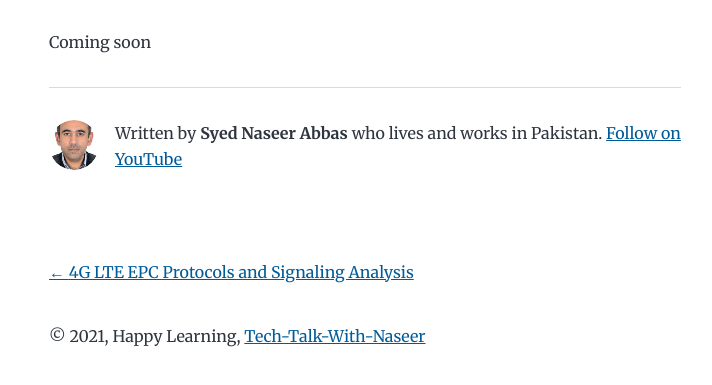
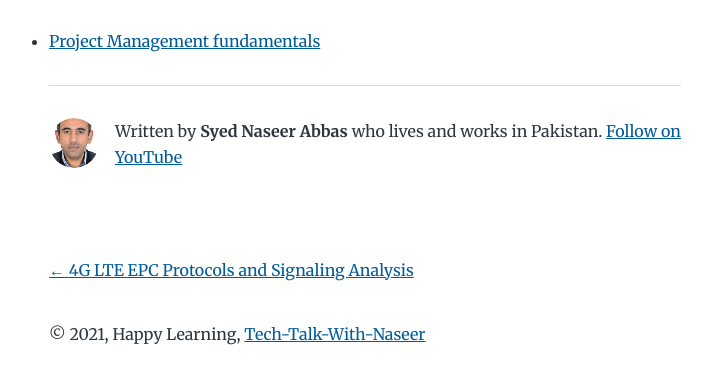
Before and after one commit to syed-naseer-abbas/myblogsstarter, a Gatsby site: page /project-management-pmp-pmi-path-to-certification/ in a window 1280 px wide. Shown: the part 255-640 px from the top of the page, without its empty margins (275-987 px from the left). Built offline with nearby package versions, Linux system fonts and the light colour scheme; Gatsby itself is replaced by a stand-in of ours.

Commit message:
Update Blog “project-management-pmp-pmi-path-to-certification/index”

```diff
--- a/content/blog/project-management-pmp-pmi-path-to-certification/index.md
+++ b/content/blog/project-management-pmp-pmi-path-to-certification/index.md
@@ -3,4 +3,6 @@ title: Project Management - PMP - PMI - Path to Certification
 date: 2021-09-24T10:19:12.511Z
 description: Project Management
 ---
-Coming soon
+
+
+* [Project Management fundamentals](https://youtu.be/lIXnv04PAms)
```
